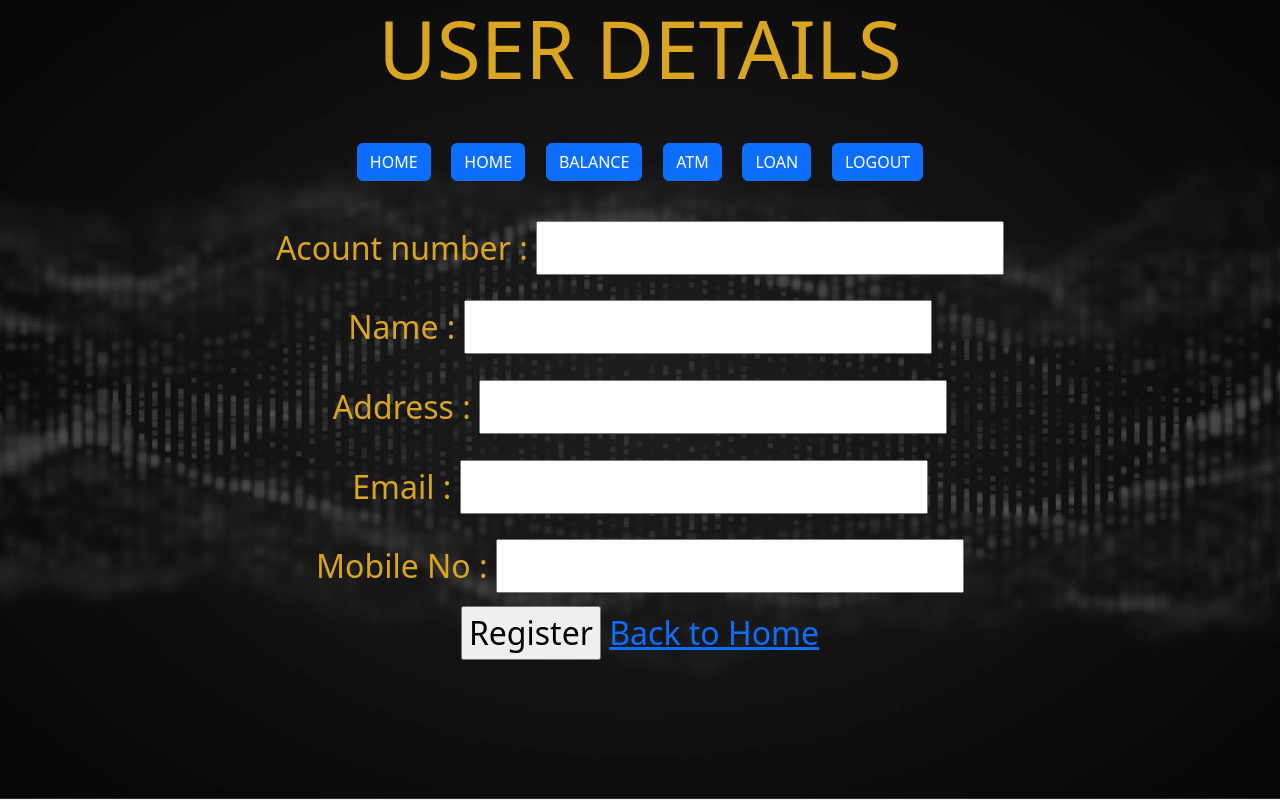
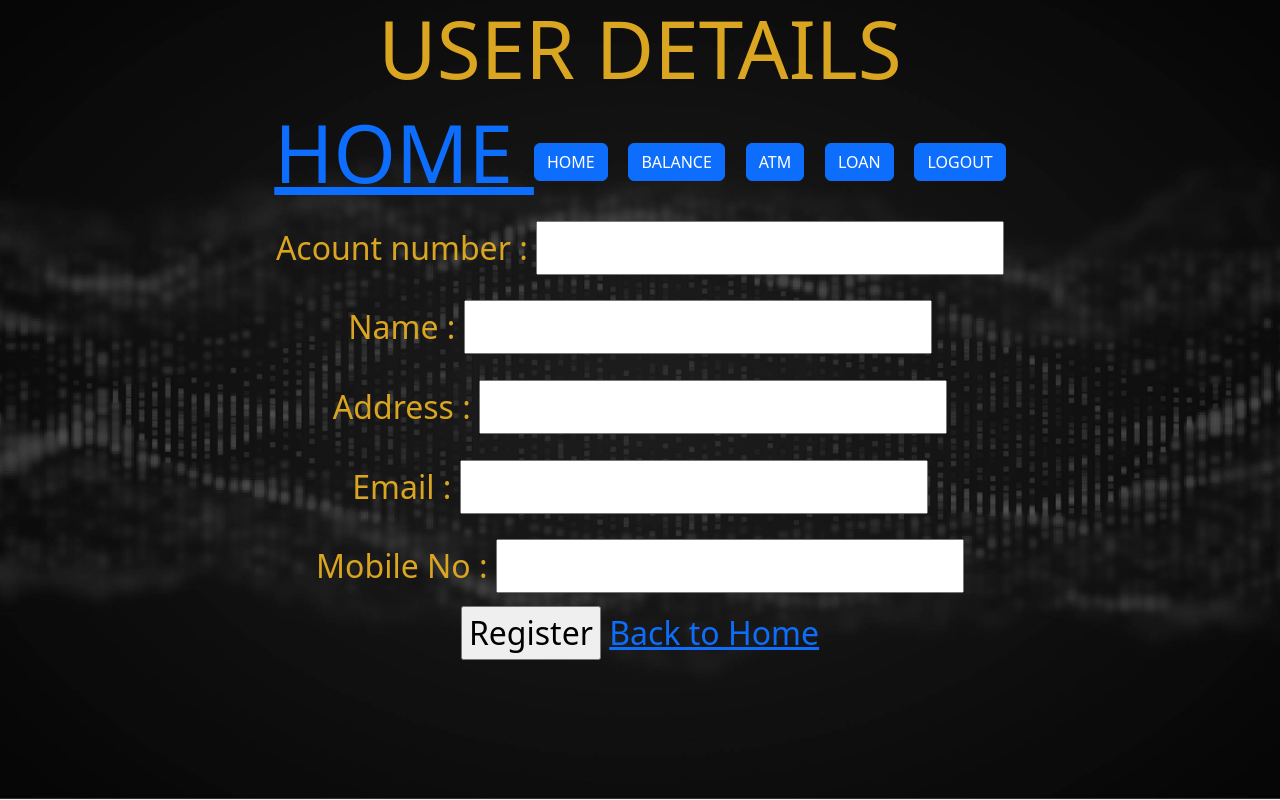
Before and after one commit to djbanking/djbanking.github.io, a plain HTML site: page project2.html in a window 1280 px wide. Drawn offline with nearby package versions, Linux system fonts and the light colour scheme.

Commit message:
Update project2.html

```diff
--- a/project2.html
+++ b/project2.html
@@ -11,7 +11,7 @@
   <h1>USER DETAILS
 </h1>
 <h2>
-  <a href= "index.html" class="btn btn-primary"> HOME </a>
+  <a href= "index.html"> HOME </a>
 <button type="button" class="btn btn-primary">HOME</button>
 <button type="button" class="btn btn-primary">BALANCE</button>
 <button type="button" class="btn btn-primary">ATM</button>
```
